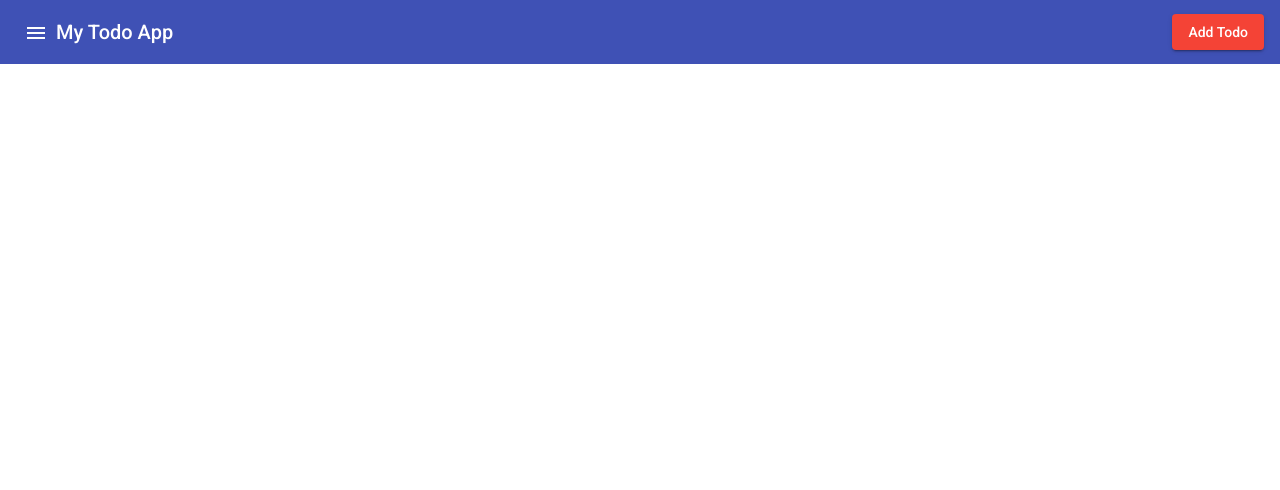
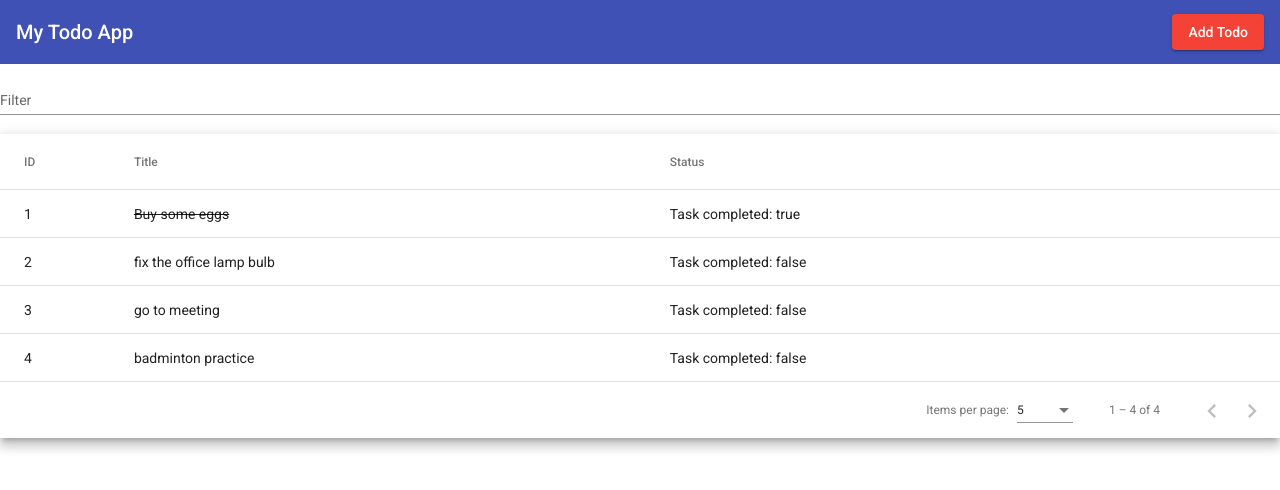
Before and after one commit to gyrophar/TodoSogeti, an Angular app: page / in a window 1280 px wide. Shown: the top 490 px of the page. Built offline with nearby package versions, Linux system fonts and the light colour scheme; data requests are answered from the project's data file.

Commit message:
US 1: As a user, i would like to list my current todos

```diff
--- /dev/null
+++ b/db.json
@@ -0,0 +1,28 @@
+{
+  "todos": [
+    {
+      "id": 1,
+      "title": "Buy some eggs",
+      "description": "",
+      "status": true
+    },
+    {
+      "id": 2,
+      "title": "fix the office lamp bulb",
+      "description": "",
+      "status": false
+    },
+    {
+      "id": 3,
+      "title": "go to meeting",
+      "description": "",
+      "status": false
+    },
+    {
+      "id": 4,
+      "title": "badminton practice",
+      "description": "",
+      "status": false
+    }
+  ]
+}
--- a/src/app/app.component.html
+++ b/src/app/app.component.html
@@ -1,8 +1,7 @@
 <mat-toolbar color="primary">
-  <button mat-icon-button class="example-icon" aria-label="Example icon-button with menu icon">
-    <mat-icon>menu</mat-icon>
-  </button>
   <span>My Todo App</span>
   <span class="example-spacer"></span>
   <button mat-raised-button color="warn">Add Todo</button>
 </mat-toolbar>
+
+<app-todo-list></app-todo-list>
--- a/src/app/app.component.ts
+++ b/src/app/app.component.ts
@@ -1,10 +1,20 @@
-import { Component } from '@angular/core';
+import { Component, OnInit } from '@angular/core';
+import { ApiService } from './services/api.service';
 
 @Component({
   selector: 'app-root',
   templateUrl: './app.component.html',
   styleUrls: ['./app.component.css']
 })
-export class AppComponent {
+export class AppComponent implements OnInit {
   title = 'TodoApp';
+
+  constructor() { }
+
+
+  ngOnInit(): void {
+  }
+
+
+
 }
--- /dev/null
+++ b/src/app/components/todo-list/todo-list.component.css
@@ -0,0 +1,12 @@
+table {
+    width: 100%;
+}
+
+.mat-form-field {
+    font-size: 14px;
+    width: 100%;
+}
+
+.todo-done {
+    text-decoration: line-through;
+}
--- /dev/null
+++ b/src/app/components/todo-list/todo-list.component.html
@@ -0,0 +1,37 @@
+<mat-form-field appearance="standard">
+    <mat-label>Filter</mat-label>
+    <input matInput (keyup)="applyFilter($event)" placeholder="Type to filter" #input>
+</mat-form-field>
+
+<div class="mat-elevation-z8">
+    <table mat-table [dataSource]="dataSource" matSort>
+
+        <!-- ID Column -->
+        <ng-container matColumnDef="id">
+            <th mat-header-cell *matHeaderCellDef mat-sort-header> ID </th>
+            <td mat-cell *matCellDef="let row"> {{row.id}} </td>
+        </ng-container>
+
+        <!-- Title Column -->
+        <ng-container matColumnDef="title">
+            <th mat-header-cell *matHeaderCellDef mat-sort-header> Title </th>
+            <td mat-cell *matCellDef="let row" [ngClass]="[row.status === true ? 'todo-done' : 'todo']"> {{row.title}} </td>
+        </ng-container>
+
+        <!-- Fruit Column -->
+        <ng-container matColumnDef="status">
+            <th mat-header-cell *matHeaderCellDef mat-sort-header> Status </th>
+            <td mat-cell *matCellDef="let row"> Task completed: {{ row.status }} </td>
+        </ng-container>
+
+        <tr mat-header-row *matHeaderRowDef="displayedColumns"></tr>
+        <tr mat-row *matRowDef="let row; columns: displayedColumns;"></tr>
+
+        <!-- Row shown when there is no matching data. -->
+        <tr class="mat-row" *matNoDataRow>
+            <td class="mat-cell" colspan="4">No data matching the filter "{{input.value}}"</td>
+        </tr>
+    </table>
+
+    <mat-paginator [pageSizeOptions]="[5, 10, 25, 100]" aria-label="Select page of users"></mat-paginator>
+</div>
--- /dev/null
+++ b/src/app/components/todo-list/todo-list.component.ts
@@ -0,0 +1,48 @@
+import { Component, OnInit, ViewChild } from '@angular/core';
+import { ApiService } from 'src/app/services/api.service';
+import {MatPaginator} from '@angular/material/paginator';
+import {MatSort} from '@angular/material/sort';
+import {MatTableDataSource} from '@angular/material/table';
+
+@Component({
+  selector: 'app-todo-list',
+  templateUrl: './todo-list.component.html',
+  styleUrls: ['./todo-list.component.css']
+})
+export class TodoListComponent implements OnInit {
+
+  displayedColumns: string[] = ['id', 'title', 'status'];
+  dataSource!:  MatTableDataSource<any>;
+
+  @ViewChild(MatPaginator) paginator!: MatPaginator;
+  @ViewChild(MatSort) sort!: MatSort;
+
+  constructor(private api : ApiService) { }
+
+  ngOnInit(): void {
+    this.getAllTodos();
+  }
+
+  getAllTodos() {
+    this.api.getAllTodos().subscribe({
+      next:(res) => {
+        this.dataSource = new MatTableDataSource(res);
+        this.dataSource.paginator = this.paginator;
+        this.dataSource.sort = this.sort;
+      },
+      error:(err) => {
+        alert('Error while fetching Todos')
+      }
+    })
+  }
+
+  applyFilter(event: Event) {
+    const filterValue = (event.target as HTMLInputElement).value;
+    this.dataSource.filter = filterValue.trim().toLowerCase();
+
+    if (this.dataSource.paginator) {
+      this.dataSource.paginator.firstPage();
+    }
+  }
+
+}
--- /dev/null
+++ b/src/app/services/api.service.ts
@@ -0,0 +1,21 @@
+import { HttpClient } from '@angular/common/http';
+import { Injectable } from '@angular/core';
+
+@Injectable({
+  providedIn: 'root'
+})
+export class ApiService {
+
+  constructor(private http : HttpClient) { }
+
+  postTodo(data: any) {
+    return this.http.post<any>("http://localhost:3000/todos/", data);
+  }
+
+  getAllTodos() {
+    return this.http.get<any>("http://localhost:3000/todos/");
+  }
+
+
+
+}
```
Also changed, not shown: src/app/app.module.ts (+22 -2 lines), 2 other files (tests, documents, lock files or other folders).
